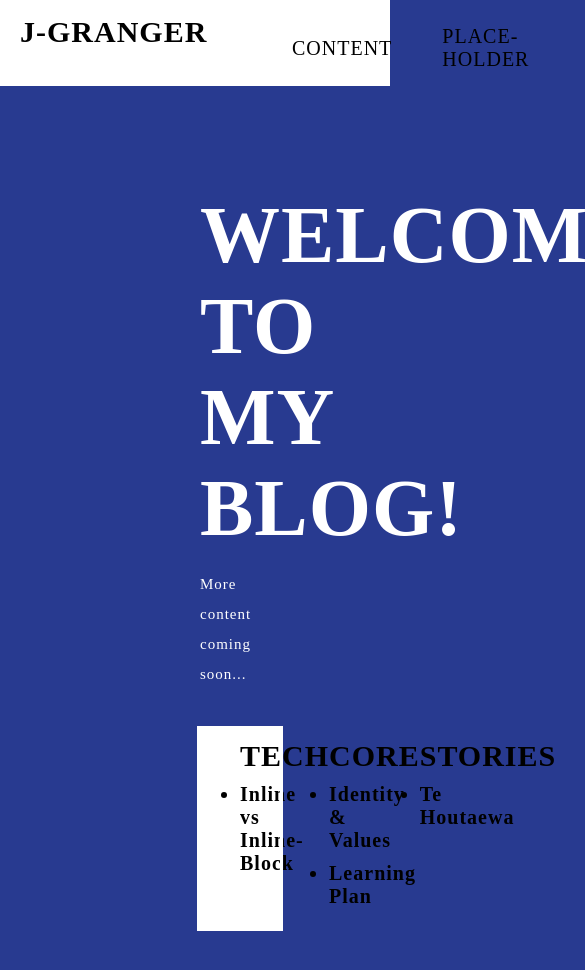
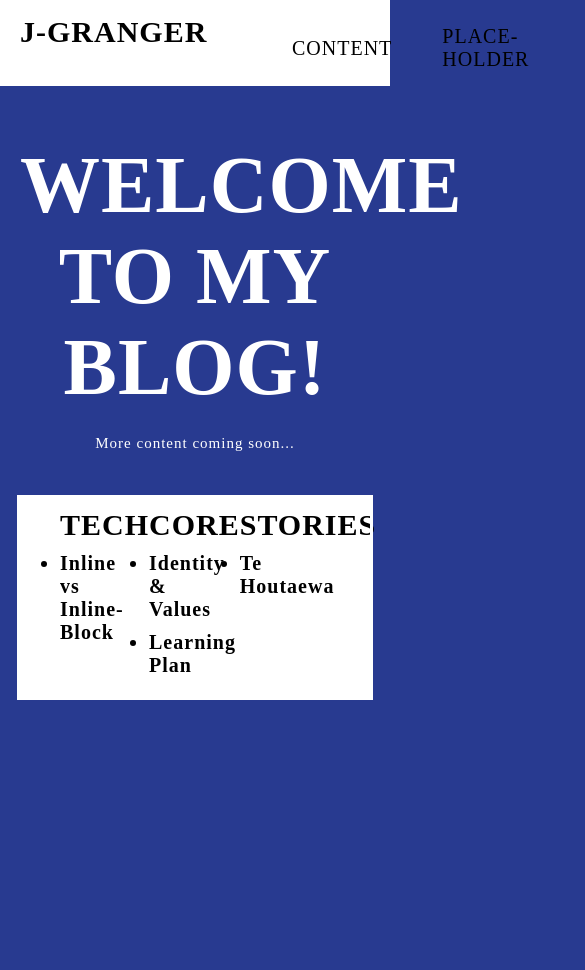
Before and after one commit to Jacob-granger/Jacob-granger.github.io, a plain HTML site: page index.html in a window 390 px wide. Shown: the top 970 px of the page, 585 px wide, since content can reach past the window. After the commit the page ends 897 px from the top, so only its background shows below. Drawn offline with Linux system fonts and the light colour scheme.

Commit message:
make page margins resposive to mobile

```diff
--- a/styles/main.css
+++ b/styles/main.css
@@ -13,9 +13,9 @@ html {
 
 body {
   margin-bottom: 10em;
-  padding-top: 150px;
-  padding-left: 200px;
-  padding-right: 200px;
+  padding-top: 5em;
+  padding-left: 5em;
+  padding-right: 5em;
   font-family: 'prima Sans Mono';
   font-size: 2rem;
   color: black;
@@ -131,8 +131,9 @@ img {
   max-width: 100%;
 }
 
-/* @media (max-width: 850px) {
-  #greeting {
-    font-size: 1em;
+@media (max-width: 500px) {
+  body {
+    padding-left: 1em;
+    padding-right: 1em;
   }
-} */
+}
```
